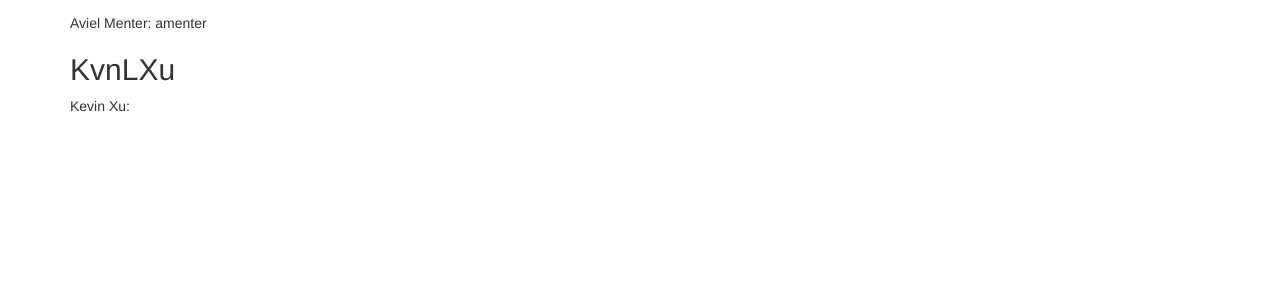
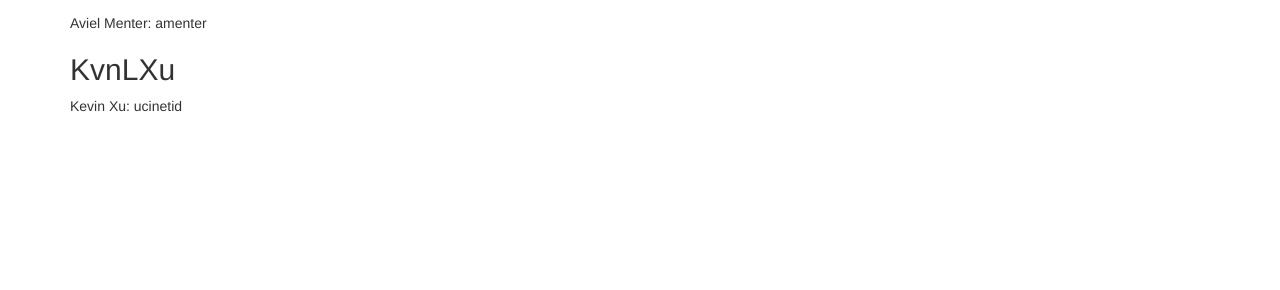
Before and after one commit to r58Playz/MinePac, a Jekyll site: the page built from docs/team.md, in a window 1280 px wide. Shown: the part 346-636 px from the top of the page. Built offline with Jekyll 4.4.1, drawn with Linux system fonts in a browser that asks for light colours.

Commit message:
Update team.md

```diff
--- a/docs/team.md
+++ b/docs/team.md
@@ -13,4 +13,4 @@ Anythony Liu: haoyanl2
 Aviel Menter: amenter
 
 ## KvnLXu
-Kevin Xu: <ucinetid>
+Kevin Xu: ucinetid
```
